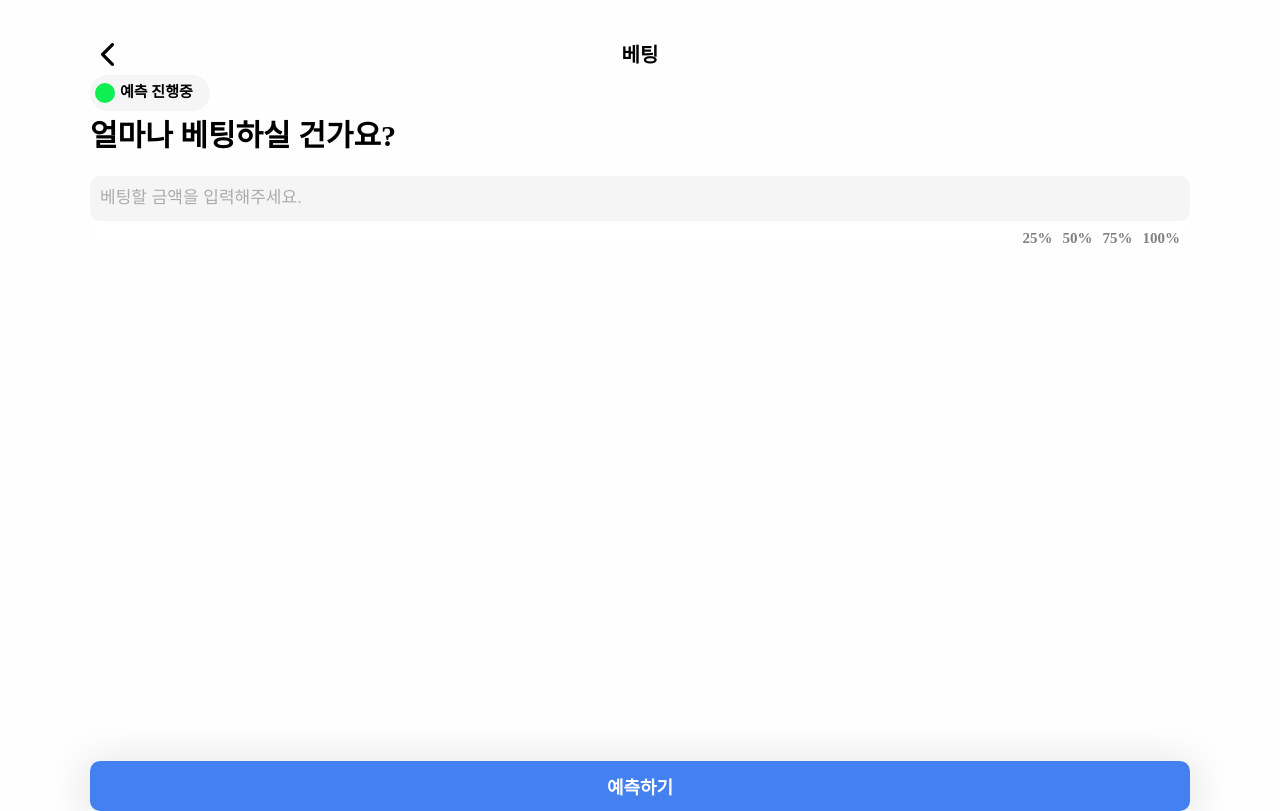
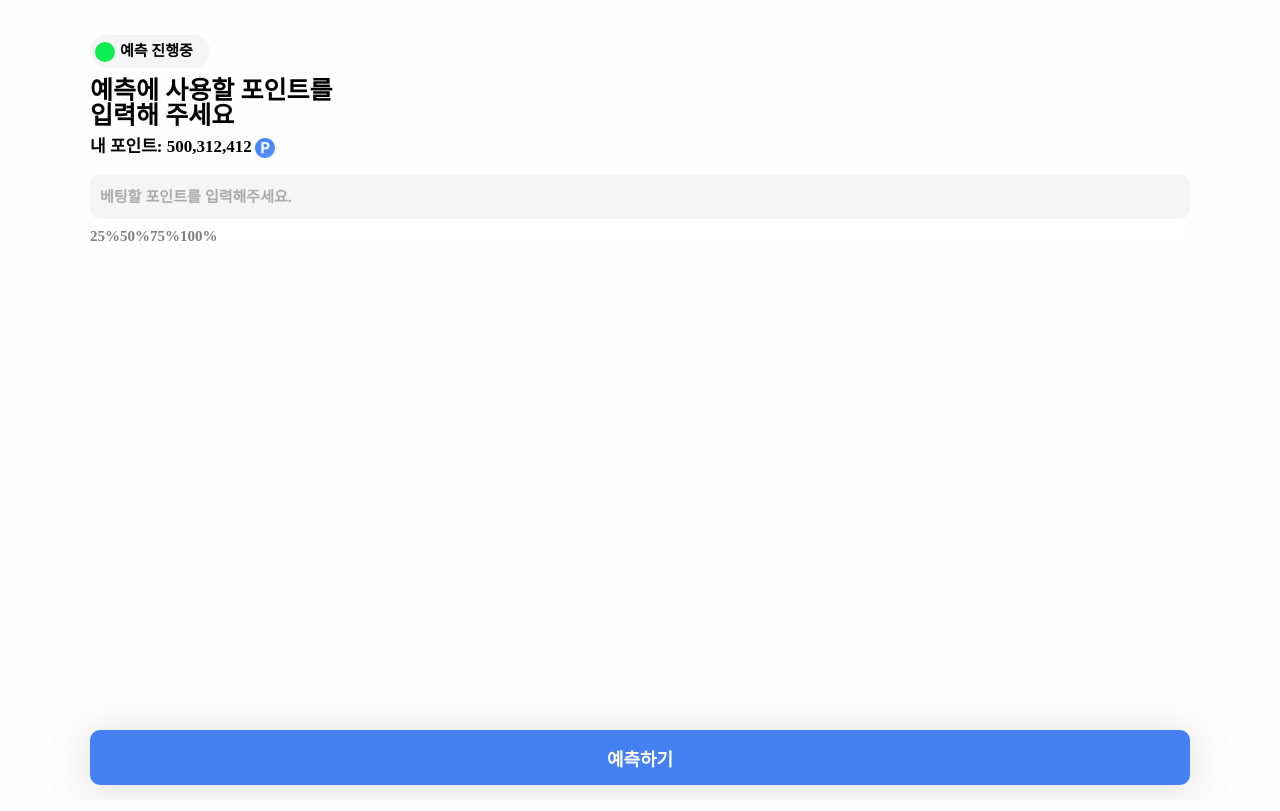
Before and after one commit to hansei-hanum/hanum-frontend-sports, a React (Vite) app: page /betting in a window 1280 px wide. Built offline with nearby package versions, Linux system fonts and the light colour scheme.

Commit message:
feat: add myPoint logic and betting point limit

```diff
--- a/src/components/Betting/index.tsx
+++ b/src/components/Betting/index.tsx
@@ -1,6 +1,6 @@
 import React from 'react';
 
-import { SubmitBox, BettingBar } from '@common';
+import { SubmitBox, BettingBar, MyPointBox } from '@common';
 
 import * as S from './styled';
 
@@ -12,11 +12,17 @@ export const Betting: React.FC = () => {
                     <S.ColorBox />
                     예측 진행중
                 </S.SituationBox>
-                <S.ExplaneBox>얼마나 베팅하실 건가요?</S.ExplaneBox>
+                <S.ExplaneBox>
+                    <S.ExplaneBox>예측에 사용할 포인트를</S.ExplaneBox>
+                    <S.ExplaneBox>입력해 주세요</S.ExplaneBox>
+                </S.ExplaneBox>
+                <MyPointBox />
                 <S.BettingContainer>
                     <BettingBar />
                 </S.BettingContainer>
-                <SubmitBox />
+                <S.SubmitContainer>
+                    <SubmitBox />
+                </S.SubmitContainer>
             </S.BettingSectionContainer>
         </section>
     );
--- a/src/components/Betting/styled.ts
+++ b/src/components/Betting/styled.ts
@@ -1,7 +1,7 @@
 import styled from '@emotion/styled';
 
 export const BettingSectionContainer = styled.section`
-    height: 92vh;
+    height: 95vh;
     width: 100%;
     background-blend-mode: multiply;
     background-size: cover;
@@ -22,8 +22,8 @@ export const BettingContainer = styled.div`
 
 export const ExplaneBox = styled.div`
     gap: 10px;
-    font-size: 30px;
-    font-weight: 700;
+    font-size: 25px;
+    font-weight: bold;
 `;
 
 export const SituationBox = styled.div`
@@ -45,3 +45,5 @@ export const ColorBox = styled.div`
     height: 20px;
     border-radius: 100px;
 `;
+
+export const SubmitContainer = styled.div``;
--- a/src/components/common/BettingBar/index.tsx
+++ b/src/components/common/BettingBar/index.tsx
@@ -1,8 +1,10 @@
 import React, { useState } from 'react';
 import * as S from './styled';
-import { Bet } from '@constants';
+import { Balance } from '@constants';
 
 export const BettingBar: React.FC = () => {
+    const myPoint = Balance.data.balance;
+
     const [inputValue, setInputValue] = useState('');
     const [selectedBoxIndex, setSelectedBoxIndex] = useState(-1);
 
@@ -11,28 +13,44 @@ export const BettingBar: React.FC = () => {
             setInputValue('');
             setSelectedBoxIndex(-1);
         } else {
-            const calculatedAmount = (Bet.data.amount * percentage) / 100;
+            const calculatedAmount = (myPoint * percentage) / 100;
             setInputValue(calculatedAmount.toString());
             setSelectedBoxIndex(index);
         }
     };
+    const isInputValueBig = Number(inputValue) > myPoint;
 
     return (
         <S.BettingContainer>
             <S.BettingBox
                 type="number"
-                placeholder="베팅할 금액을 입력해주세요."
+                placeholder="베팅할 포인트를 입력해주세요."
                 value={inputValue}
                 onChange={(e: { target: { value: React.SetStateAction<string> } }) => setInputValue(e.target.value)}
             />
             <S.BettingAmountContainer>
+                {isInputValueBig && (
+                    <S.BettingAmountBox
+                        style={{
+                            color: 'red',
+                            justifyContent: 'flex-start',
+                            paddingLeft: '10px',
+                        }}
+                    >
+                        사용 가능한 포인트가 부족합니다.
+                    </S.BettingAmountBox>
+                )}
                 {[25, 50, 75, 100].map((percentage, index) => (
                     <S.BettingAmountBox
                         key={index}
                         onClick={() => handleAmountSelection(percentage, index)}
-                        style={{ color: selectedBoxIndex === index ? 'black' : 'gray' }}
+                        style={{
+                            color: selectedBoxIndex === index ? 'rgba(0, 0, 0, 1)' : 'rgba(0, 0, 0, 0.5)',
+                            justifyContent: 'right',
+                            flexDirection: 'row',
+                        }}
                     >
-                        {percentage}%
+                        {`${percentage}%`}
                     </S.BettingAmountBox>
                 ))}
             </S.BettingAmountContainer>
--- a/src/components/common/BettingBar/styled.ts
+++ b/src/components/common/BettingBar/styled.ts
@@ -1,4 +1,4 @@
-import styled from "@emotion/styled";
+import styled from '@emotion/styled';
 
 export const BettingContainer = styled.div`
     width: 100%;
@@ -10,37 +10,35 @@ export const BettingContainer = styled.div`
     display: flex;
     font-weight: bold;
     flex-direction: column;
-  gap: 10px;
+    margin-top: 3px;
 `;
 
 export const BettingBox = styled.input`
+    margin-bottom: 10px;
     width: 100%;
     height: 50px;
     padding: 0 10px;
-  color: ${(props) => (props.value ? "rgba(0, 0, 0, 1)" : "rgba(0, 0, 0, 1)")};
+    color: ${(props) => (props.value ? 'rgba(0, 0, 0, 1)' : 'rgba(0, 0, 0, 1)')};
     border: none;
     border-radius: 10px;
     background-color: #f5f5f5;
     font-size: 17px;
     font-weight: midium;
+    outline: none;
 
     &::placeholder {
+        font-size: 15px;
+        font-weight: 700;
         color: rgba(0, 0, 0, 0.3);
-    content: "베팅할 금액을 입력해주세요";
+        content: '베팅할 금액을 입력해주세요';
     }
 `;
 
 export const BettingAmountContainer = styled.div`
-  padding: 0 10px;
     display: flex;
-  gap: 10px;
-  flex-direction: row;
-  justify-content: flex-end;
 `;
 
 export const BettingAmountBox = styled.div`
-  display: flex;
     font-size: 15px;
     font-weight: 700;
-  color: rgba(0, 0, 0, 0.5);
 `;
--- /dev/null
+++ b/src/components/common/MyPointBox/index.tsx
@@ -0,0 +1,21 @@
+import React from 'react';
+import * as S from './styled';
+import { pointIcon } from '@assets';
+import { Balance } from '@constants';
+
+export const MyPointBox: React.FC = () => {
+    const myPoint = Balance.data.balance;
+    const formatNumber = (myPoint: number): string => {
+        const point = myPoint.toString().split(/(?=(?:\d{3})+(?!\d))/);
+        return point.join(',');
+    };
+
+    return (
+        <S.MyPointContainer>
+            <S.MyPointBox>내 포인트: {formatNumber(myPoint)}</S.MyPointBox>
+            <S.MyPointBox>
+                <img src={pointIcon} width={20} />
+            </S.MyPointBox>
+        </S.MyPointContainer>
+    );
+};
--- /dev/null
+++ b/src/components/common/MyPointBox/styled.ts
@@ -0,0 +1,11 @@
+import styled from '@emotion/styled';
+
+export const MyPointContainer = styled.div`
+    display: flex;
+    font-size: 17px;
+    font-weight: bold;
+    gap: 3px;
+    // align-items: center;
+`;
+
+export const MyPointBox = styled.div``;
--- a/src/components/common/SubmitButton/styled.ts
+++ b/src/components/common/SubmitButton/styled.ts
@@ -1,9 +1,9 @@
-import styled from "@emotion/styled";
+import styled from '@emotion/styled';
 
 export const SubmitContainer = styled.button`
     width: 100%;
-  height: 70px;
-
+    height: 55px;
+    margin-bottom: 10px;
     border-radius: 10px;
     background-color: #4580f1;
     margin-top: 15px;
--- a/src/components/common/index.ts
+++ b/src/components/common/index.ts
@@ -12,3 +12,4 @@ export * from './SubmitButton';
 export * from './Team';
 export * from './Text';
 export * from './gameSchedule';
+export * from './MyPointBox';
--- a/src/constants/balance.ts
+++ b/src/constants/balance.ts
@@ -1,8 +1,8 @@
 export const Balance = {
-  message: "SUCCESS",
-  data: {
-    user_name: "권기현",
-    user_id: 1,
-    balance: 500,
-  },
+    message: 'SUCCESS',
+    data: {
+        user_name: '권기현',
+        user_id: 1,
+        balance: 500312412,
+    },
 };
--- a/src/pages/BettingSection/index.tsx
+++ b/src/pages/BettingSection/index.tsx
@@ -1,11 +1,9 @@
 import React from 'react';
-import { Header } from '@common';
 import { Betting } from '@components';
 
 export const BettingSection: React.FC = () => {
     return (
         <>
-            <Header hasIcon={false} text="베팅" />
             <Betting />
         </>
     );
```
Lines whose indentation alone changed are shown as unchanged.
